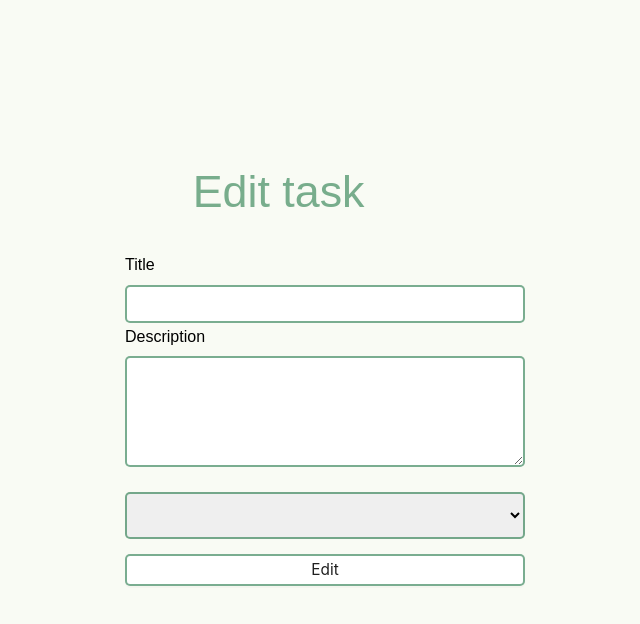
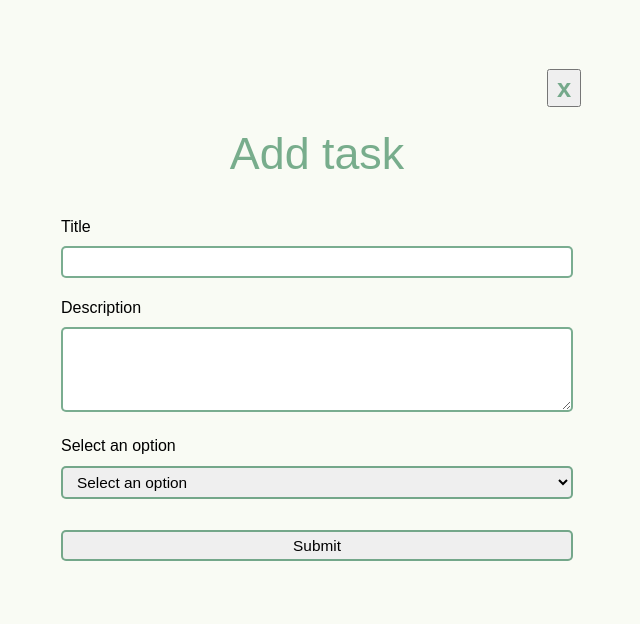
Before and after one commit to antonijek/task-menager, a React (Vite) app: page /task-menagment/new-task in a window 1280 px wide. Shown: the top 624 px of the page, without its empty margins (323-963 px from the left). Built offline with nearby package versions, Linux system fonts and the light colour scheme.

Commit message:
UseForm applied,Form component changed, App too.

```diff
--- a/src/App.jsx
+++ b/src/App.jsx
@@ -39,29 +39,10 @@ function App() {
   const [tasks, dispatch] = useReducer(tasksReducer, allTasks);
   const [taskId, setTaskId] = useState();
   const [selectedTask, setSelectedTask] = useState();
-  const [newTask, setNewTask] = useState();
 
   useEffect(() => {
     setSelectedTask(tasks.find((task) => task.key === taskId));
   }, [taskId]);
-
-  const editTask = (e) => {
-    const { name, value } = e.target;
-    setSelectedTask({ ...selectedTask, [name]: value });
-  };
-
-  const edit = () => {
-    dispatch({ type: "edit-task", data: selectedTask });
-  };
-
-  const onChangeTask = (e) => {
-    const { name, value } = e.target;
-    setNewTask({ ...newTask, key: `task-${tasks.length}`, [name]: value });
-  };
-
-  const addNewTask = () => {
-    dispatch({ type: "add-task", data: newTask });
-  };
 
   const router = createBrowserRouter([
     {
@@ -78,13 +59,12 @@ function App() {
       element: <TaskMenagment tasks={tasks} setTasks={dispatch} />,
     },
     {
-      path: "/new-task",
+      path: "/task-menagment/new-task",
       element: (
         <Form
-          title="Add new task"
-          text="Add"
-          onChange={onChangeTask}
-          onClick={addNewTask}
+          taskKey={tasks.length}
+          setTasks={dispatch}
+          setTaskId={setTaskId}
         />
       ),
     },
@@ -92,24 +72,16 @@ function App() {
     {
       path: "/task-menagment/:taskId",
       element: (
-        <Form
-          tasks={tasks}
-          title="Edit task"
-          text="Edit"
-          onChange={editTask}
-          onClick={edit}
-          selectedTask={selectedTask}
-          setTaskId={setTaskId}
-        />
+        <Form setTaskId={setTaskId} data={selectedTask} setTasks={dispatch} />
       ),
     },
   ]);
-
+  console.log(tasks);
   return (
     <UserProvider>
       <ModalProvider>
         <RouterProvider router={router} />
-      </ModalProvider>{" "}
+      </ModalProvider>
     </UserProvider>
   );
 }
--- a/src/components/button/SubmitButton.jsx
+++ b/src/components/button/SubmitButton.jsx
@@ -1,7 +1,7 @@
 import React from "react";
 import classes from "../inputs/input.module.scss";
 
-const SubmitButton = ({ label, onClick = () => {}, className = "" }) => {
+const SubmitButton = ({ label, className = "", onClick = () => {} }) => {
   return (
     <button
       type="submit"
--- a/src/components/form/Form.jsx
+++ b/src/components/form/Form.jsx
@@ -1,4 +1,4 @@
-//import Input from "../inputs/Input";
+/* //import Input from "../inputs/Input";
 import { useEffect } from "react";
 import classes from "./form.module.scss";
 import style from "../inputs/input.module.scss";
@@ -29,7 +29,7 @@ const Form = ({
   const onClose = () => {
     navigate("/task-menagment");
   };
-
+  console.log(selectedTask);
   return (
     <form action="" className={classes["my-form"]}>
       <Button className={classes["close"]} onClick={(e) => onClose(e)}>
@@ -73,80 +73,122 @@ const Form = ({
   );
 };
 
-export default Form;
+export default Form; */
 
-/* import React from "react";
+import React, { useEffect } from "react";
 import { useForm } from "react-hook-form";
 import { yupResolver } from "@hookform/resolvers/yup";
 import * as yup from "yup";
 import InputWithController from "../inputs/InputWithController";
+import TextAreaWithController from "../inputs/TextAreaWithController";
+import { useParams, useNavigate } from "react-router-dom";
+import classes from "./form.module.scss";
+import style from "../inputs/input.module.scss";
+import { statuses } from "../../constants/statuses";
+import SubmitButton from "../button/SubmitButton";
+import SelectWithController from "../inputs/SelectWithController";
 
-const ValidationTestThree = () => {
+const Form = ({ data, setTaskId, setTasks, taskKey }) => {
   const schema = yup.object({
+    title: yup
+      .string()
+      .required("Field is required!")
+      .min(2, "Field cannot be less than 2 characters long!")
+      .max(20, "Field cannot be more than 20 characters long!"),
     description: yup
       .string()
       .required("Field is required!")
       .min(2, "Field cannot be less than 2 characters long!")
-      .max(3, "Field cannot be more than 3 characters long!")
-      .matches(/abc/, "Field invalid!"),
+      .max(100, "Field cannot be more than 100 characters long!"),
+    status: yup.string().required("Field is required!"),
   });
 
+  const { taskId } = useParams();
+  const navigate = useNavigate();
+  useEffect(() => {
+    setTaskId(taskId);
+  }, [taskId]);
+
   const {
-    reset,
     setValue,
-    register,
     handleSubmit,
     control,
-    watch,
     formState: { errors },
   } = useForm({
+    resolver: yupResolver(schema),
     defaultValues: {
-      title: "Title",
-      description: "abc",
+      key: data?.key,
+      title: data?.title || "",
+      description: data?.description,
+      status: data?.status,
     },
-    resolver: yupResolver(schema),
   });
 
-  const onSubmit = (data) => console.log(data);
+  useEffect(() => {
+    if (data?.title) {
+      setValue("key", data.key);
+      setValue("title", data.title);
+      setValue("description", data.description);
+      setValue("status", data.status);
+    }
+  }, [data]);
 
-  const logErrors = () => console.log(errors);
+  const onClose = (e) => {
+    e.preventDefault();
+    navigate("/task-menagment");
+  };
+
+  const onSubmit = (data) => {
+    data.key
+      ? setTasks({ type: "edit-task", data: data })
+      : setTasks({
+          type: "add-task",
+          data: { ...data, key: `task-${taskKey}` },
+        });
+    navigate("/task-menagment");
+  };
 
   return (
-    <div
-      style={{ paddingTop: "100px", paddingLeft: "16px", paddingRight: "16px" }}
-    >
+    <div>
       <form
+        className={classes["my-form"]}
         onSubmit={handleSubmit(onSubmit)}
         style={{ display: "flex", flexDirection: "column", gap: "16px" }}
       >
+        <h2 className={classes["title"]}>
+          {data?.key ? "Edit task" : "Add task"}
+        </h2>
+
         <InputWithController
-          label="title"
+          className={style["my-input"]}
+          label="Title"
           name="title"
-          //placeholder="tit"
           control={control}
           error={errors?.title?.message}
         />
-        <InputWithController
-          label="des"
+        <TextAreaWithController
+          label="Description"
           name="description"
-          placeholder="des"
           control={control}
           error={errors?.description?.message}
+          className={style["my-input"]}
+        />
+        <SelectWithController
+          label="Select an option"
+          options={statuses}
+          name="status"
+          control={control}
+          error={errors?.status?.message}
+          className={style["my-input"]}
         />
 
-        <input {...register("description")} />
-        {errors?.description && <span>{errors?.description?.message}</span>}
-        <div>Value of second field is: {watch("description")}</div>
-        <button onClick={() => logErrors()}>Log errors</button>
-        <button onClick={() => setValue("title", "Example set!")}>
-          Set value of first field to "Example set!"
+        <SubmitButton label="Submit" className={style["my-input"]} />
+        <button className={classes["close"]} onClick={(e) => onClose(e)}>
+          x
         </button>
-        <button onClick={() => reset()}>Reset form to default values</button>
-        <button type="submit">Submit</button>
       </form>
     </div>
   );
 };
 
-export default ValidationTestThree;
- */
+export default Form;
--- a/src/components/form/form.module.scss
+++ b/src/components/form/form.module.scss
@@ -1,10 +1,10 @@
 .my-form {
   display: block;
-  width: 50%;
+  width: 60%;
+  max-width: 800px;
   margin-left: auto;
   margin-right: auto;
   position: relative;
-
   padding: 10%;
   .my-form input {
     display: inline-block;
@@ -35,19 +35,18 @@
   color: var(--green);
   text-align: center;
   font-size: 3.5vw;
-  margin: 10% 20% 10% 0;
 }
 .close {
   position: absolute;
-  left: 75%;
-  top: -10%;
+  left: 80%;
+  top: 10%;
   display: inline;
   color: var(--green);
   font-weight: bold;
   font-size: 2vw;
   cursor: pointer;
-  border: 1px solid;
-  padding: 0px 10px;
+
+  padding: 0.3% 1%;
   &:hover {
     color: rgb(32, 105, 189);
   }
--- a/src/components/inputs/InputWithController.jsx
+++ b/src/components/inputs/InputWithController.jsx
@@ -8,6 +8,8 @@ const InputWithController = ({
   name,
   control,
   error,
+  className,
+  type = "text",
 }) => {
   return (
     <div>
@@ -17,7 +19,12 @@ const InputWithController = ({
           name={name}
           control={control}
           render={({ field }) => (
-            <input type="text" placeholder={placeholder} {...field} />
+            <input
+              type={type}
+              placeholder={placeholder}
+              {...field}
+              className={className}
+            />
           )}
         />
       )}
--- /dev/null
+++ b/src/components/inputs/SelectWithController.jsx
@@ -0,0 +1,39 @@
+import React from "react";
+import { Controller } from "react-hook-form";
+
+const SelectWithController = ({
+  label = "",
+  options = [],
+  name,
+  control,
+  error,
+  className,
+}) => {
+  return (
+    <div>
+      {label && label.length > 0 && <label>{label}</label>}
+      {control && (
+        <Controller
+          name={name}
+          control={control}
+          defaultValue=""
+          render={({ field }) => (
+            <select {...field} className={className}>
+              <option value="" disabled>
+                Select an option
+              </option>
+              {options.map((option) => (
+                <option key={option} value={option}>
+                  {option}
+                </option>
+              ))}
+            </select>
+          )}
+        />
+      )}
+      {error && error.length > 0 && <span>{error}</span>}
+    </div>
+  );
+};
+
+export default SelectWithController;
--- a/src/components/inputs/TextAreaWithController.jsx
+++ b/src/components/inputs/TextAreaWithController.jsx
@@ -1,5 +1,4 @@
 import React from "react";
-//import classes from "./TextareaWithController.module.scss";
 import { Controller } from "react-hook-form";
 
 const TextareaWithController = ({
@@ -8,6 +7,7 @@ const TextareaWithController = ({
   name,
   control,
   error,
+  className,
 }) => {
   return (
     <div>
@@ -17,7 +17,13 @@ const TextareaWithController = ({
           name={name}
           control={control}
           render={({ field }) => (
-            <textarea placeholder={placeholder} rows="4" cols="50" {...field} />
+            <textarea
+              placeholder={placeholder}
+              rows="4"
+              cols="50"
+              {...field}
+              className={className}
+            />
           )}
         />
       )}
--- a/src/components/inputs/input.module.scss
+++ b/src/components/inputs/input.module.scss
@@ -4,8 +4,8 @@
   border-radius: 5px;
   margin-top: 10px;
   margin-bottom: 5px;
-  width: 25%;
-  min-width: 400px;
+  width: 100%;
+  min-width: 200px;
   box-sizing: border-box;
   font-size: 1.2vw;
   &::placeholder {
--- a/src/pages/task-menagment/TaskMenagment.jsx
+++ b/src/pages/task-menagment/TaskMenagment.jsx
@@ -1,10 +1,10 @@
-import React, { useState, useContext } from "react";
+import React, { useState } from "react";
 import classes from "./task-managment.module.scss";
-//import Table from "../../components/table/Table";
+import Table from "../../components/table/Table";
 import TaskProvider from "../../context/TaskContext";
 import Buttons from "../../components/buttons/Buttons";
-//import Button from "../../components/button/Button";
-import { Button, Table } from "antd";
+import Button from "../../components/button/Button";
+//import { Button } from "antd";
 import wrapperHOC from "../wrapperHOC/wraperHOC";
 import { useNavigate } from "react-router-dom";
 import AuthHoc from "../authHOC/AuthHoc";
@@ -29,16 +29,16 @@ const TaskMenagment = ({ tasks, setTasks }) => {
         return (
           <div className={classes["action-buttons"]}>
             <Button
-              type="primary"
               className={classes["blue-button"]}
               onClick={() => onEditTask(data)}
-            >
-              Edit
-            </Button>
+              text="   Edit"
+            />
 
-            <Button type="primary" danger onClick={() => onDeleteTask(data)}>
-              Delete
-            </Button>
+            <Button
+              className={classes["red-button"]}
+              text="Delete"
+              onClick={() => onDeleteTask(data)}
+            />
           </div>
         );
       },
--- a/src/pages/task-menagment/task-managment.module.scss
+++ b/src/pages/task-menagment/task-managment.module.scss
@@ -56,3 +56,7 @@
   background-color: #3d96df;
   color: white;
 }
+.red-button {
+  background-color: #ee6157;
+  color: white;
+}
```
Also changed, not shown: src/components/table/Table.jsx (+3 -48 lines).
